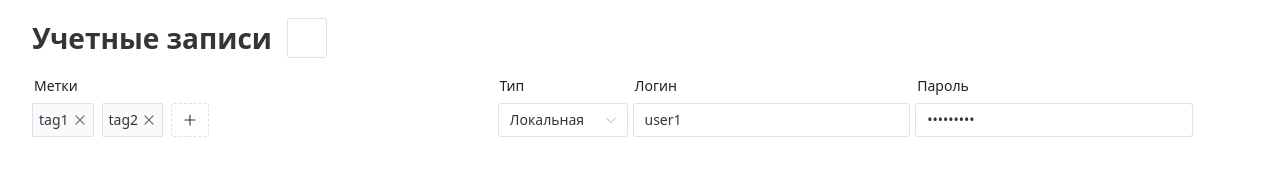
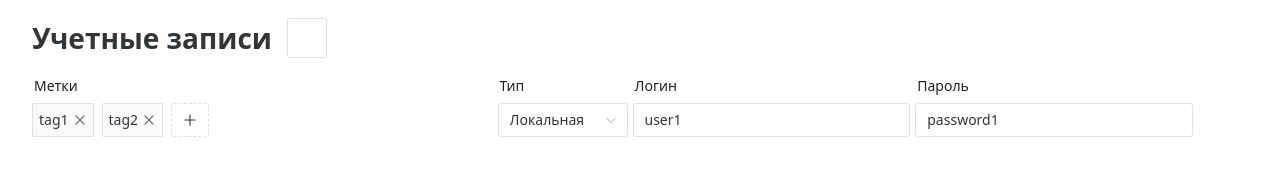
Before and after one commit to AntonyantsArtyom/SaaSoft, a Vue app: page / in a window 1280 px wide. Shown: the top 181 px of the page. Built offline with nearby package versions, Linux system fonts and the light colour scheme; some icons are missing.

Commit message:
feat: add update  record functional

```diff
--- a/src/entities/Records/RecordsStore.ts
+++ b/src/entities/Records/RecordsStore.ts
@@ -25,7 +25,16 @@ export const useRecordsStore = defineStore("RecordsStore", {
     addRecord(record: RecordData) {
       this.records.push(record);
     },
+    updateRecordField<K extends keyof RecordData>(id: string, field: K, value: RecordData[K]) {
+      const record = this.records.find((r) => r.id === id);
+      if (!record) return;
 
+      record[field] = value;
+
+      if (field === "type" && value === RecordDataTypes.LDAP) {
+        delete record.password;
+      }
+    },
     removeRecord(id: string) {
       this.records = this.records.filter((record) => record.id !== id);
     },
--- a/src/entities/Records/RecordsTable.vue
+++ b/src/entities/Records/RecordsTable.vue
@@ -66,7 +66,7 @@ watch(
 
     if (isComplete && allTouched) {
       recordsStore.addRecord({
-        id: new Date().toString(),
+        id: new Date().toISOString(),
         tags: recordDraft.tags,
         type: recordDraft.type!,
         login: recordDraft.login.trim(),
@@ -91,6 +91,30 @@ watch(
   },
   { deep: true }
 );
+
+const recordInputs = ref<Record<string, { login: string; password: string }>>({});
+
+watch(
+  () => records.value.map((r) => ({ id: r.id, login: r.login, password: r.password, type: r.type })),
+  (val) => {
+    val.forEach((r) => {
+      const local = recordInputs.value[r.id];
+
+      if (!local) {
+        recordInputs.value[r.id] = {
+          login: r.login,
+          password: r.password || "",
+        };
+      } else {
+        local.login = r.login;
+        if (!r.password && local.password !== "") {
+          local.password = "";
+        }
+      }
+    });
+  },
+  { immediate: true, deep: false }
+);
 </script>
 
 <template>
@@ -98,20 +122,46 @@ watch(
     <div v-for="(record, index) in records" :key="record.id" class="record-row">
       <n-form label-placement="top" class="record-form">
         <n-form-item :label="index === 0 ? 'Метки' : undefined">
-          <n-dynamic-tags v-model:value="record.tags" />
+          <n-dynamic-tags :value="record.tags" @update:value="(value: string[]) => recordsStore.updateRecordField(record.id, 'tags', value)" />
         </n-form-item>
+
         <n-form-item :label="index === 0 ? 'Тип' : undefined">
-          <n-select v-model:value="record.type" :options="typeOptions" placeholder="Выберите тип" />
+          <n-select :value="record.type" :options="typeOptions" placeholder="Выберите тип" @update:value="(val) => recordsStore.updateRecordField(record.id, 'type', val)" />
         </n-form-item>
+
         <div class="keyboard_inputs">
-          <n-form-item :label="index === 0 ? 'Логин' : undefined">
-            <n-input v-model:value="record.login" placeholder="Введите логин" />
+          <n-form-item :label="index === 0 ? 'Логин' : undefined" :validation-status="record.login.trim() ? undefined : 'error'" :feedback="record.login.trim() ? undefined : 'Введите логин'">
+            <n-input
+              v-model:value="recordInputs[record.id].login"
+              placeholder="Введите логин"
+              @blur="
+                () => {
+                  const value = recordInputs[record.id].login.trim();
+                  if (value) recordsStore.updateRecordField(record.id, 'login', value);
+                }
+              "
+            />
           </n-form-item>
 
-          <n-form-item v-if="record.type === RecordDataTypesEnum.LOCAL" :label="index === 0 ? 'Пароль' : undefined">
-            <n-input v-model:value="record.password" type="password" placeholder="Введите пароль" />
+          <n-form-item
+            v-if="record.type === RecordDataTypesEnum.LOCAL"
+            :label="index === 0 ? 'Пароль' : undefined"
+            :validation-status="record.password?.trim() ? undefined : 'error'"
+            :feedback="record.password?.trim() ? undefined : 'Введите пароль'"
+          >
+            <n-input
+              v-model:value="recordInputs[record.id].password"
+              placeholder="Введите пароль"
+              @blur="
+                () => {
+                  const value = recordInputs[record.id].password.trim();
+                  if (value) recordsStore.updateRecordField(record.id, 'password', value);
+                }
+              "
+            />
           </n-form-item>
         </div>
+
         <n-form-item>
           <n-button class="delete-button" quaternary type="error" @click="recordsStore.removeRecord(record.id)">
             <n-icon>
@@ -135,6 +185,7 @@ watch(
         >
           <n-select v-model:value="newRecord.type" :options="typeOptions" placeholder="Выберите тип" @blur="newRecordTouched.type = true" />
         </n-form-item>
+
         <div class="keyboard_inputs">
           <n-form-item
             :label="records.length === 0 ? 'Логин' : undefined"
@@ -150,7 +201,7 @@ watch(
             :validation-status="getValidationStatus(newRecord.password, newRecordTouched.password)"
             :feedback="!newRecord.password ? 'Введите пароль' : undefined"
           >
-            <n-input v-model:value="newRecord.password" type="password" placeholder="Введите пароль" @blur="newRecordTouched.password = true" />
+            <n-input v-model:value="newRecord.password" placeholder="Введите пароль" @blur="newRecordTouched.password = true" />
           </n-form-item>
         </div>
       </n-form>
```
